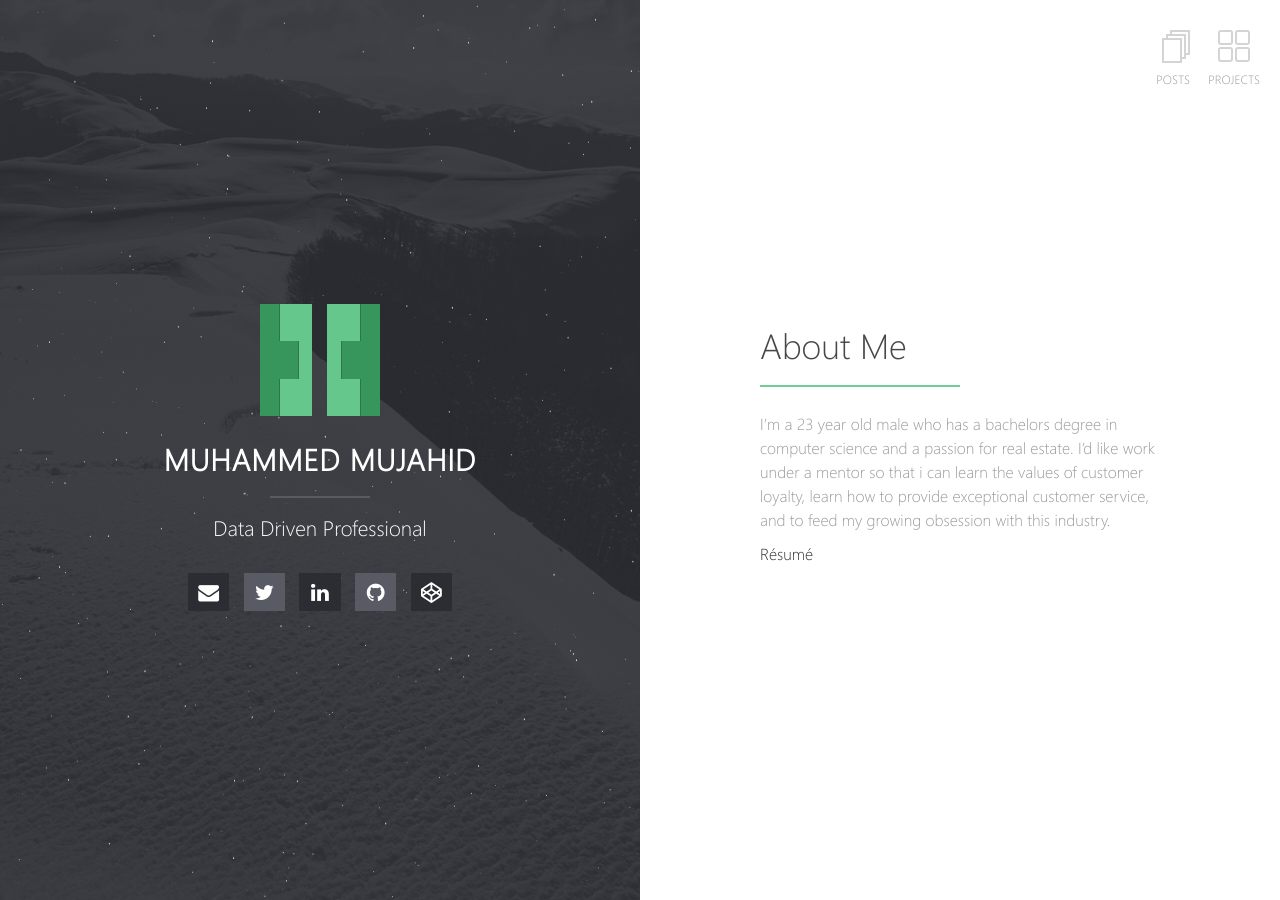
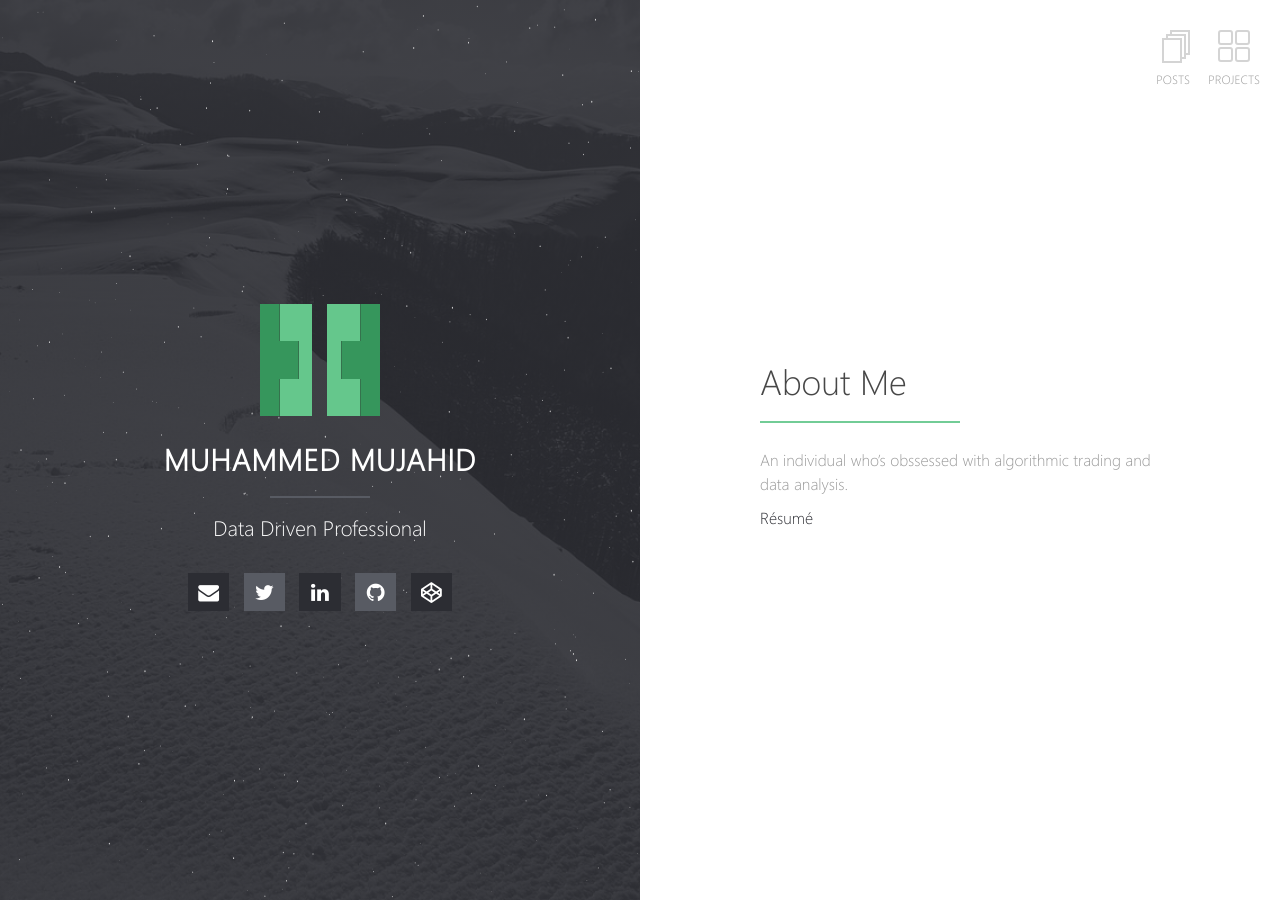
Before and after one commit to MuhammedMujahid/jekyll, a Jekyll site: the page built from index.md, in a window 1280 px wide. Built offline with Jekyll 4.4.1, drawn with Linux system fonts in a browser that asks for light colours; our own code applies the rules of GitHub Pages for plain Markdown files.

Commit message:
Update index.md

```diff
--- a/index.md
+++ b/index.md
@@ -4,6 +4,6 @@ layout: home
 
 # About Me
 
-I'm a 23 year old male who has a bachelors degree in computer science and a passion for real estate. I'd like work under a mentor so that i can learn the values of customer loyalty, learn how to provide exceptional customer service, and to feed my growing obsession with this industry.
+An individual who's obssessed with algorithmic trading and data analysis.
 
 [Résumé](https://docs.google.com/document/d/1vFx60y7vPM7YHrR4Oyxs76qI6cQwLH6sGFftgwzB8qU/edit?usp=sharing)
```
